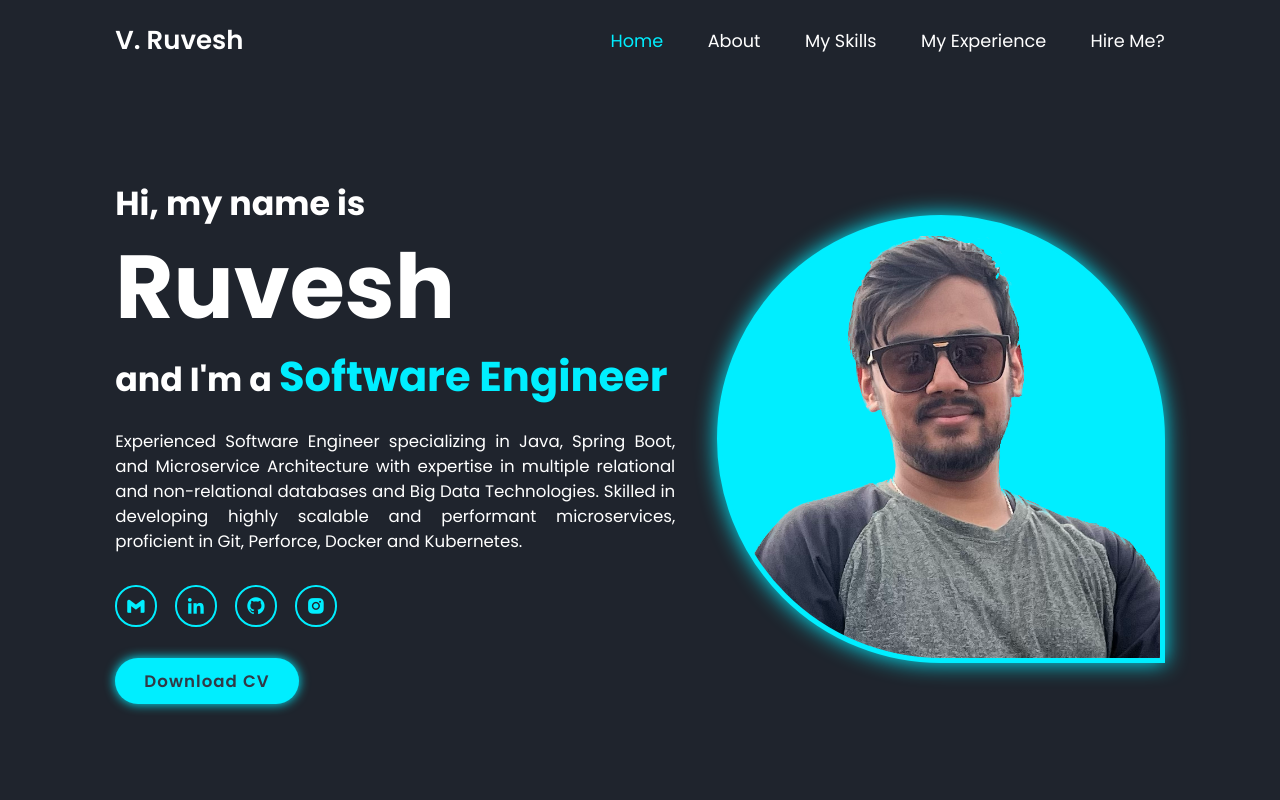
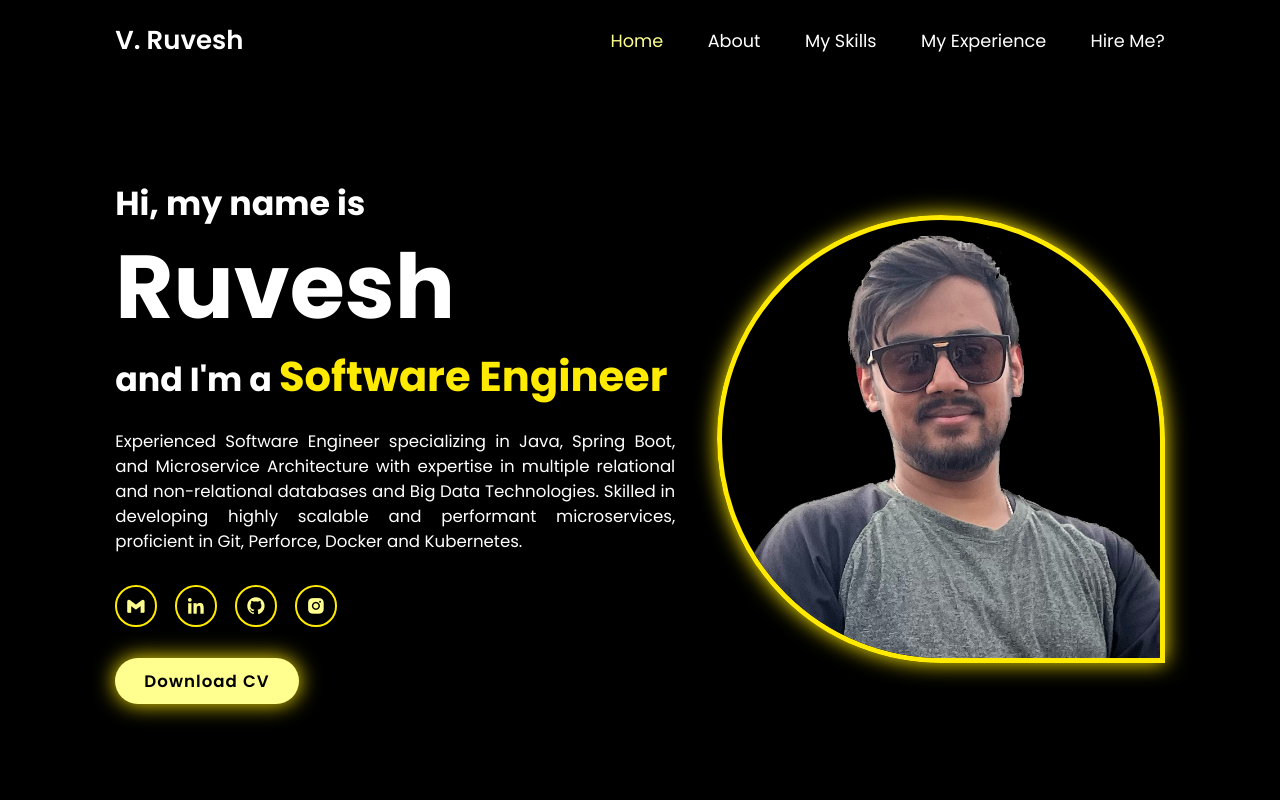
Before and after one commit to ruvesh/ruvesh.github.io, a plain HTML site: page index.html in a window 1280 px wide. Shown: the top 800 px of the page. Drawn offline with nearby package versions, Linux system fonts and the light colour scheme.

Commit message:
Updated Color Scheme

```diff
--- a/styles/style.css
+++ b/styles/style.css
@@ -16,10 +16,12 @@
 }
 
 :root {
-    --bg-color: #1f242d;
-    --secondary-bg-color: #323946;
+    --bg-color: #000;
+    --secondary-bg-color: #171718;
     --text-color: #fff;
-    --main-color: #0ef;
+    --secondary-text-color: #000;
+    --main-color: #FFEA00;
+    --secondary-color: #FFFF8F;
 }
 
 html {
@@ -71,7 +73,7 @@ p, h1, h2, h3, h4, h5, h6 {
 
 .navbar a:hover,
 .navbar a.active {
-    color: var(--main-color);
+    color: var(--secondary-color);
 }
 
 #menu-icon{
@@ -87,7 +89,6 @@ p, h1, h2, h3, h4, h5, h6 {
 }
 
 .home-img img{
-    background: var(--main-color);
     margin-left: 4rem;
     border: .5rem solid var(--main-color);
     border-top-right-radius: 50%;
@@ -133,13 +134,13 @@ p, h1, h2, h3, h4, h5, h6 {
     border: .2rem solid var(--main-color);
     border-radius: 50%;
     font-size: 2rem;
-    color: var(--main-color);
+    color: var(--secondary-color);
     margin: 3rem 1.5rem 3rem 0;
     transition: .5s ease;
 }
 
 .social-media a:hover {
-    background: var(--main-color);
+    background: var(--secondary-color);
     color: var(--secondary-bg-color);
     box-shadow: 0 0 1rem var(--main-color);
 }
@@ -147,11 +148,11 @@ p, h1, h2, h3, h4, h5, h6 {
 .btn {
     display: inline-block;
     padding: 1rem 2.8rem;
-    background: var(--main-color);
+    background: var(--secondary-color);
     border-radius: 4rem;
-    box-shadow: 0 0 1rem var(--main-color);
+    box-shadow: 0 0 2rem var(--main-color);
     font-size: 1.6rem;
-    color: var(--secondary-bg-color);
+    color: var(--secondary-text-color);
     letter-spacing: .1rem;
     font-weight: 600;
     transition: .5s ease;
@@ -234,7 +235,7 @@ p, h1, h2, h3, h4, h5, h6 {
 
 .skills-box i {
     margin-bottom: 2rem;
-    color: var(--main-color);
+    color: var(--secondary-color);
     font-size: 7rem;
 }
 
@@ -258,6 +259,7 @@ p, h1, h2, h3, h4, h5, h6 {
 
 .footer-text p {
     font-size: 1.6rem;
+    color: var(--text-color);
 }
 
 .footer-icon-top a {
@@ -265,7 +267,7 @@ p, h1, h2, h3, h4, h5, h6 {
     justify-content: center;
     align-items: center;
     padding: .8rem;
-    background: var(--main-color);
+    background: var(--secondary-color);
     border-radius: .8rem;
     transition: .5 ease;
 }
@@ -276,5 +278,5 @@ p, h1, h2, h3, h4, h5, h6 {
 
 .footer-icon-top a i {
     font-size: 2.4rem;
-    color: var(--secondary-bg-color);
+    color: var(--secondary-text-color);
 }
```
